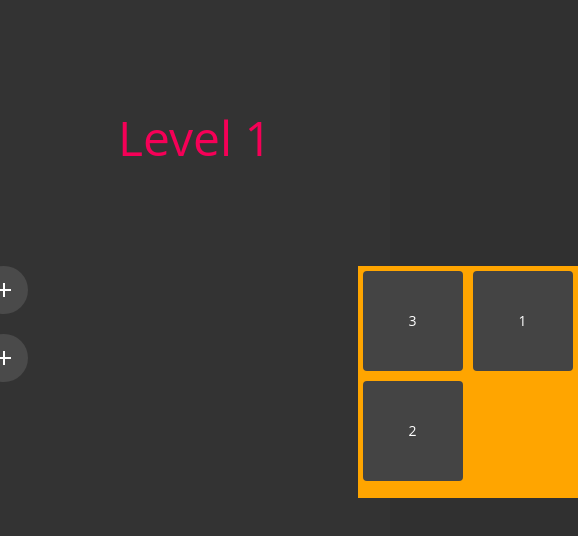
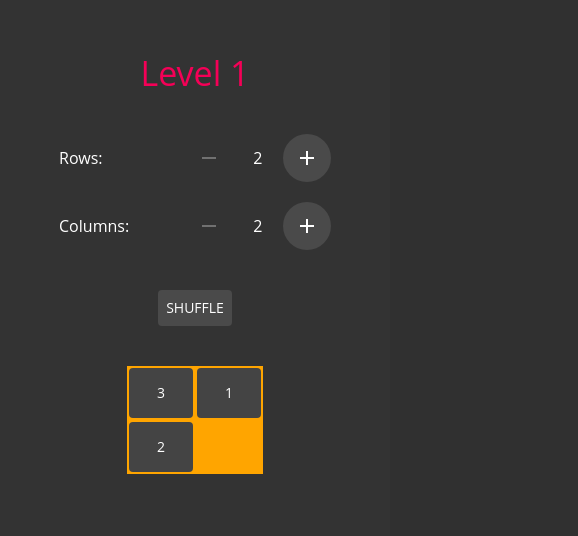
Before and after one commit to osandell/react-n-puzzle, a React (Create React App) app: page / in a window 390 px wide. Shown: the part 118-654 px from the top of the page, 578 px wide, since content can reach past the window. Built offline with nearby package versions, Linux system fonts and the light colour scheme.

Commit message:
feat: make GUI responsive
Make it so that the layout is horizontally centered on a mobile device and left aligned on devices
above 920px wide. Also make the control panel and board line up side by side instead of on top of
each other on 920px plus devices.

re #16

```diff
--- a/src/App.tsx
+++ b/src/App.tsx
@@ -50,29 +50,56 @@ const useStyles = makeStyles((theme: Theme) =>
       padding: 20,
       background: '#333',
     },
+    contentContainer: {
+      width: '100vw',
+      height: 504,
+
+      [`${theme.breakpoints.up('md')}`]: {
+        width: 594,
+        height: 314,
+      },
+    },
     levelBox: {
+      justifyContent: 'center',
       display: 'flex',
-      justifyContent: 'center',
-      marginBottom: 100,
+      marginBottom: 40,
+
+      [`${theme.breakpoints.up('md')}`]: {
+        justifyContent: 'flex-start',
+      },
     },
     panelAndBoardContainer: {
       display: 'flex',
+      alignItems: 'center',
+      flexDirection: 'column',
+
+      [`${theme.breakpoints.up('md')}`]: {
+        flexDirection: 'row',
+        alignItems: 'flex-start',
+        justifyContent: 'space-between',
+      },
     },
     controlPanel: {
       display: 'flex',
       flexDirection: 'column',
       justifyContent: 'center',
       alignItems: 'center',
+
+      [`${theme.breakpoints.up('md')}`]: {
+        alignItems: 'flex-start',
         marginRight: 50,
       },
-    newGameButton: {
-      marginTop: 60,
+    },
+    shuffleButton: {
+      marginTop: 20,
+      marginBottom: 40,
       backgroundColor: '#4a4a4a',
     },
     nrOfRowsOrColumnsBox: {
       display: 'flex',
       alignItems: 'center',
       justifyContent: 'space-between',
+      width: 272,
       marginBottom: 20,
     },
     nrOfRowsOrColumnsText: {
@@ -89,8 +116,7 @@ const useStyles = makeStyles((theme: Theme) =>
     },
     boardBox: {
       display: 'flex',
-      justifyContent: 'flex-end',
-      width: 500,
+      justifyContent: 'center',
     },
     typography: {
       userSelect: 'none',
@@ -510,13 +536,15 @@ function App() {
 
   return (
     <ThemeProvider theme={darkTheme}>
-      <div className={classes.root}>
       <CssBaseline />
+
+      <Box className={classes.root}>
+        <Box className={classes.contentContainer}>
           <Box className={classes.levelBox}>
             <Typography
               className={classes.typography}
               display="block"
-            variant="h3"
+              variant="h4"
               color="secondary"
             >
               {'Level ' + currentLevel}
@@ -530,7 +558,7 @@ function App() {
                   className={classes.typography}
                   display="block"
                   variant="body1"
-                style={{ width: '80px' }}
+                  style={{ width: '120px' }}
                 >
                   {'Rows:'}
                 </Typography>
@@ -542,7 +570,9 @@ function App() {
                 >
                   <RemoveIcon />
                 </IconButton>
-              <span className={classes.nrOfRowsOrColumnsText}>{nrOfRows}</span>
+                <span className={classes.nrOfRowsOrColumnsText}>
+                  {nrOfRows}
+                </span>
                 <IconButton
                   className={classes.increaseOrDecreaseButton}
                   aria-label="add"
@@ -557,7 +587,7 @@ function App() {
                   className={classes.typography}
                   display="block"
                   variant="body1"
-                style={{ width: '80px' }}
+                  style={{ width: '120px' }}
                 >
                   {'Columns:'}
                 </Typography>
@@ -582,7 +612,7 @@ function App() {
                 </IconButton>
               </Box>
               <Button
-              className={classes.newGameButton}
+                className={classes.shuffleButton}
                 onClick={() => handleClickShuffle()}
               >
                 shuffle
@@ -600,7 +630,8 @@ function App() {
           {alertProps !== null && (
             <AlertDialog content={alertProps} setContent={setAlertProps} />
           )}
-      </div>
+        </Box>
+      </Box>
     </ThemeProvider>
   )
 }
--- a/src/components/Board/Tile/Tile.tsx
+++ b/src/components/Board/Tile/Tile.tsx
@@ -14,9 +14,9 @@ interface Props {
 const useStyles = makeStyles<Theme, Props>((theme: Theme) =>
   createStyles({
     root: (props) => ({
-      width: 100,
-      height: 100,
-      margin: 5,
+      width: 45,
+      height: 50,
+      margin: 2,
       backgroundColor: '#444',
       '&:hover': {
         backgroundColor: '#00000090',
```
Lines whose indentation alone changed are shown as unchanged.
